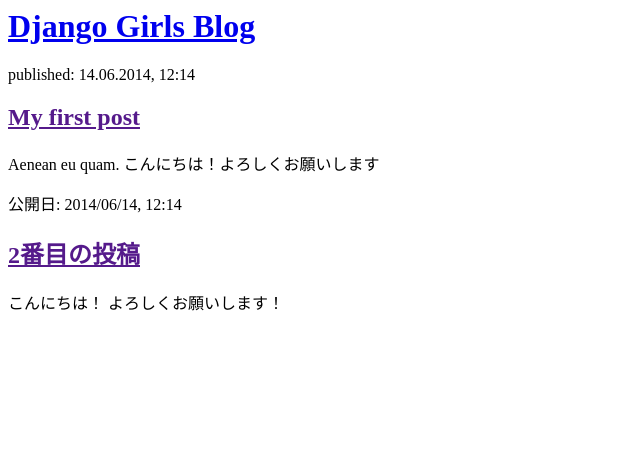
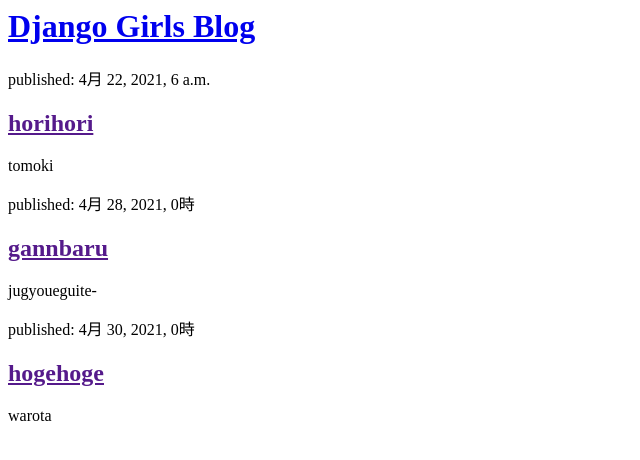
Before and after one commit to hori130112/my-first-blog, a Django app: page / in a window 1280 px wide. Shown: the top 460 px of the page, without its empty margins (0-640 px from the left). Run offline with Django 3.2, Linux system fonts and the light colour scheme; data comes from the database, SQL or seed files in the repository; both versions use the stored data as it was after the commit.

Commit message:
Modified templates to display posts from database.

```diff
--- a/blog/templates/blog/post_list.html
+++ b/blog/templates/blog/post_list.html
@@ -6,16 +6,13 @@
       <div>
         <h1><a href="/">Django Girls Blog</a></h1>
       </div>
+      {% for post in posts %}
       <div>
-        <p>published: 14.06.2014, 12:14</p>
-        <h2><a href="">My first post</a></h2>
-        <p>Aenean  eu  quam. こんにちは！よろしくお願いします</p>
+          <p>published: {{ post.published_date }}</p>
+          <h2><a href="">{{ post.title }}</a></h2>
+          <p>{{ post.text|linebreaksbr }}</p>
       </div>
-      <div>
-        <p>公開日: 2014/06/14, 12:14</p>
-        <h2><a href="">2番目の投稿</a></h2>
-        <p> こんにちは！ よろしくお願いします！ </p>
-    </div>
+  {% endfor %}
 
     </body>
 </html>
--- a/blog/views.py
+++ b/blog/views.py
@@ -1,6 +1,8 @@
 from django.shortcuts import render
-from django.shortcuts import render
+from django.utils import timezone
+from .models import Post
+
 def post_list(request):
-    return render(request, 'blog/post_list.html', {})
-
+    posts = Post.objects.filter(published_date__lte=timezone.now()).order_by('published_date')
+    return render(request, 'blog/post_list.html', {'posts': posts})
 # Create your views here.
```
Also changed, not shown: db.sqlite3.
